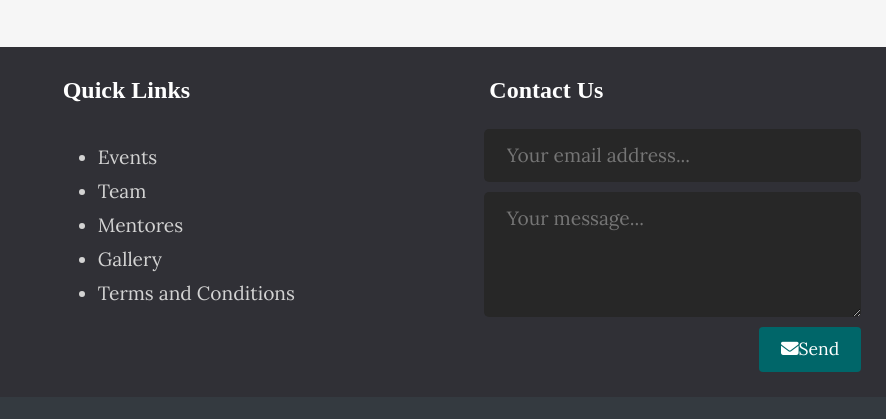
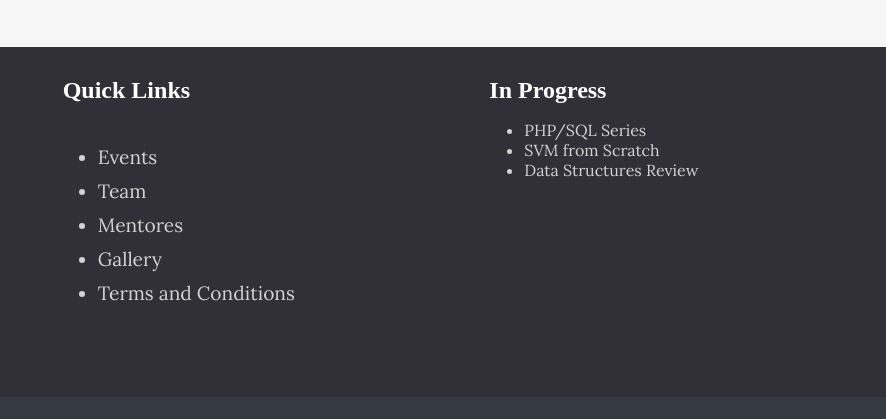
Before and after one commit to sonsolis/sonsolis, a plain HTML site: page index.html in a window 1280 px wide. Shown: the part 2055-2474 px from the top of the page, 394-1280 px from the left. Drawn offline with nearby package versions, Linux system fonts and the light colour scheme; a web font is replaced by a local one.

Commit message:
Small adjustments to the footers Contact Us section.

```diff
--- a/index.html
+++ b/index.html
@@ -191,13 +191,9 @@
 		<div class="section topics">
 			<h2 class="section-title">Topics</h2>
 			<ul>
-				<li><a href="#">Poems</a></li>
 				<li><a href="#">Quotes</a></li>
-				<li><a href="#">Fiction</a></li>
-				<li><a href="#">Biography</a></li>
 				<li><a href="#">Motivation</a></li>
 				<li><a href="#">Inspiration</a></li>
-				<li><a href="#">Life Lessons</a></li>
 			</ul>
 		</div>
 	</div>
@@ -239,13 +235,12 @@
 			</ul>
 		</div>
 		<div class="footer-section contact-form">
-			<h2>Contact Us</h2>
-			<br/>
-			<form action="index.html" method="post">
-				<input type="email" name="email" class="text-input contact-input" placeholder="Your email address... ">
-				<textarea rows="4" name="message" class="text-input contact-input" placeholder="Your message... "></textarea>
-				<button type="submit" class="btn btn-big contact-btn"><i class="fas fa-envelope"></i>Send</button>
-			</form>
+			<h2>In Progress</h2>
+			<ul>
+				<a href="#"><li>PHP/SQL Series</li></a>
+				<a href="#"><li>SVM from Scratch</li></a>
+				<a href="#"><li>Data Structures Review</li></a>
+			</ul>
 		</div>
 	</div>
 
```
Also changed, not shown: 3 other files.
